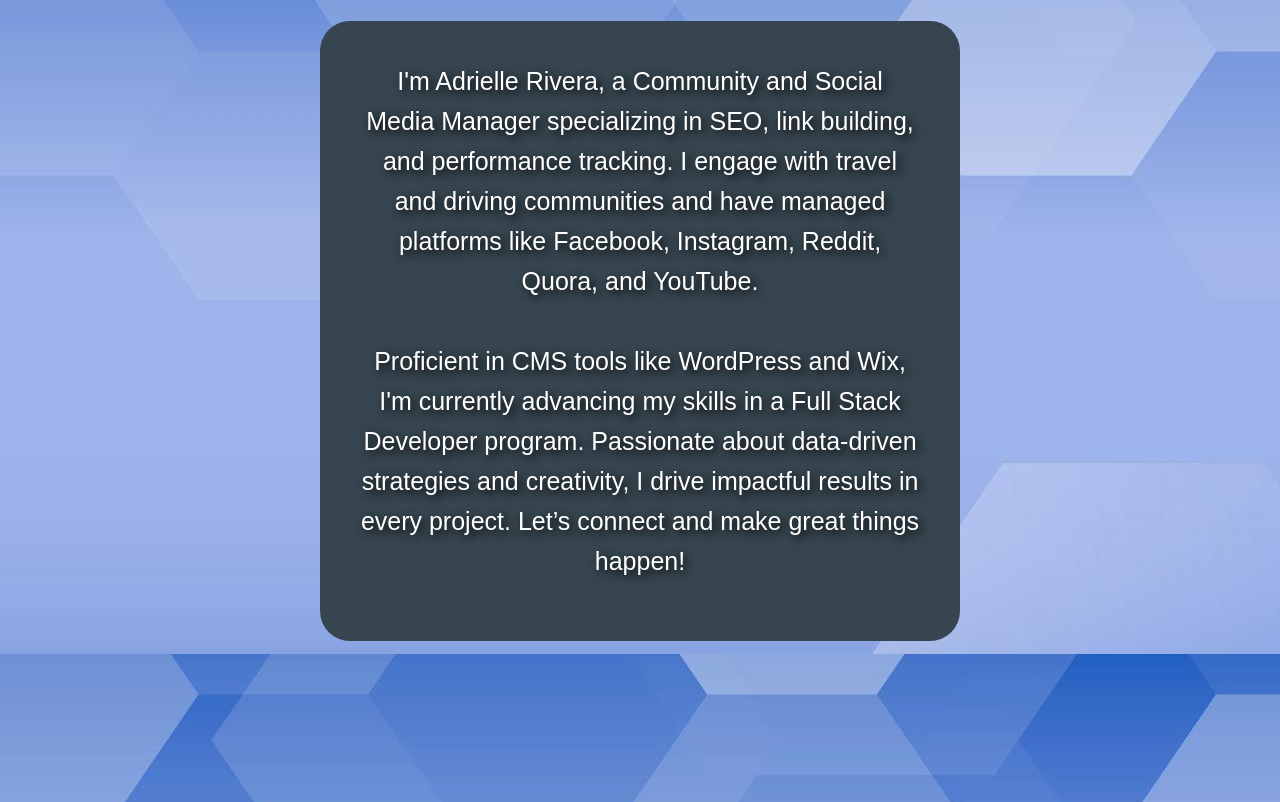
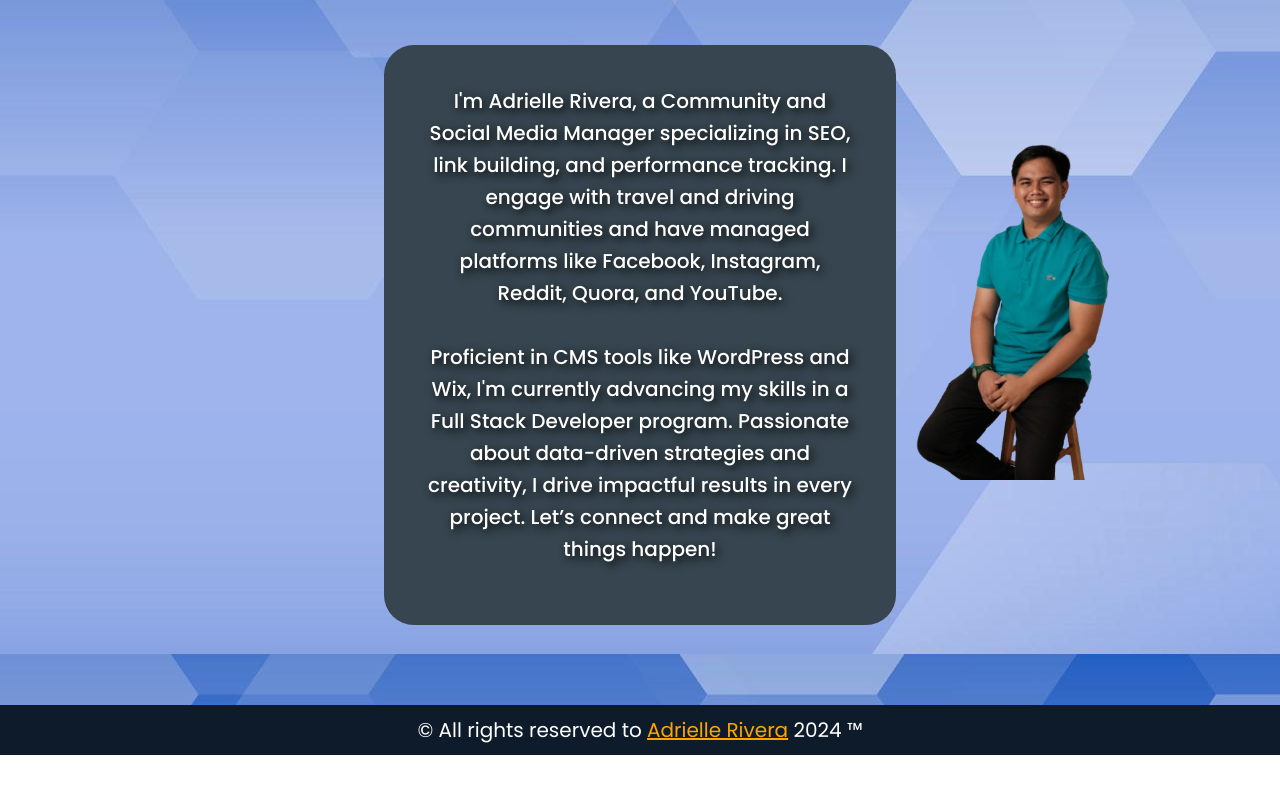
Before and after one commit to AdrielleRivera/About-Me---Adrielle-CSS-foundation, a plain HTML site: page index.html in a window 1280 px wide. Shown: the part 237-1039 px from the top of the page. After the commit the page ends 992 px from the top, so only its background shows below. Drawn offline with Linux system fonts and the light colour scheme.

Commit message:
Update style.css

```diff
--- a/style.css
+++ b/style.css
@@ -1,13 +1,16 @@
-*{
+@import url('https://fonts.googleapis.com/css2?family=Poppins:wght@300;400;500;600;700&display=swap');
+
+* {
     box-sizing: border-box;
     font-family: 'Poppins', sans-serif;
 }
 
-body{
+body {
     background-image: url("../image/blue beehive.jpg");
     margin: 0; /* Removes default margin */
     padding: 0; /* Removes default padding */
 }
+
 header {
     position: static;
     top: 0;
@@ -51,17 +54,18 @@ header .navbar {
 .navbar a:hover {
     color: #FFD700;
 }
-h2{
+
+h2 {
     position: relative;
-	top: 10px;
     text-align: center;
     font-size: 3rem;
     text-shadow: 3px 3px 8px rgba(0, 0, 0, 1);
     color: white;
 }
+
 p {
     max-width: 700px;
-    width: 50%;
+    width: 40%;
     position: relative;
     top: 20px;
     margin: 0 auto;
@@ -74,10 +78,11 @@ p {
     color: white;
     background: #36454F;
     border-radius: 30px;
-    font-size: 25px;
+    font-size: 20px;
     line-height: 1.6; /* Adjusts the spacing between lines */
     animation: slideFromBottom 1s ease-out;
 }
+
 #close-menu-btn {
     position: absolute;
     right: 20px;
@@ -91,7 +96,8 @@ p {
     cursor: pointer;
     display: none;
 }
-footer  {
+
+footer {
     text-align: center;
     font-size: 20px;
     color: white;
@@ -99,16 +105,19 @@ footer  {
     padding-top: 10px;
     padding-bottom: 10px;
 }
-footer  span {
-  color:orange;
+
+footer span {
+    color: orange;
 }
 
 footer span a {
-  color:orange;
+    color: orange;
 }
-footer 	span a:hover {
-  color:yellow;
+
+footer span a:hover {
+    color: yellow;
 }
+
 @keyframes slideFromBottom {
     0% {
         opacity: 0;
@@ -119,3 +128,21 @@ footer 	span a:hover {
         transform: translateY(0);
     }
 }
+
+.profile-picture {
+    display: block;
+    margin-left: auto;
+    max-width: 500px;
+    width: 22%; /* Adjust this value as needed */
+    position: absolute;
+    right: 100px;
+    top: 295px;
+    margin-left: 100px;
+}
+
+/* Media query to hide the image on smaller screens */
+@media (max-width: 768px) {
+    .profile-picture {
+        display: none; /* Hides the image on smaller screens */
+    }
+}
```
Lines whose indentation alone changed are shown as unchanged.
